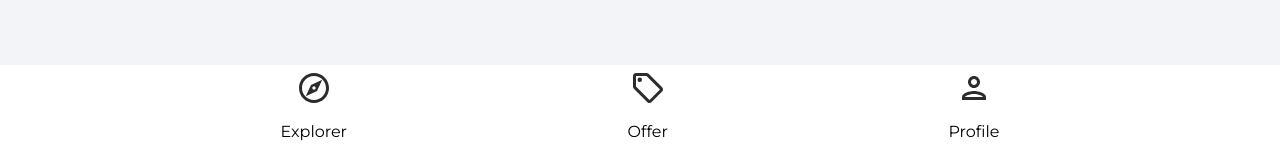
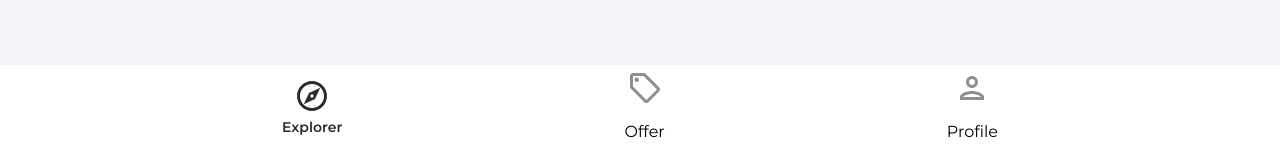
Before and after one commit to GregPetropoulos/Home-Deals, a React (Create React App) app: page / in a window 1280 px wide. Shown: the part 650-797 px from the top of the page. Built offline with nearby package versions, Linux system fonts and the light colour scheme.

Commit message:
Dynamic styling on the icons with onClick function and useNavigate, useLocation hooks from react-router-dom.

```diff
--- a/src/components/Navbar.jsx
+++ b/src/components/Navbar.jsx
@@ -1,24 +1,37 @@
-import { useNavigate, useLocation } from 'react';
+import { useNavigate, useLocation } from 'react-router-dom';
 import { ReactComponent as OfferIcon } from '../assets/svg/localOfferIcon.svg';
 import { ReactComponent as ExploreIcon } from '../assets/svg/exploreIcon.svg';
 import { ReactComponent as PersonOutlineIcon } from '../assets/svg/personOutlineIcon.svg';
 
 const Navbar = () => {
+
+
+    const navigate = useNavigate()
+    const location = useLocation()
+
+    // function for color changes in fill due to route
+    const pathMatchRoute = (route) => {
+       if(route === location.pathname){
+           return true
+       }
+    }
+
+
   return (
     <footer className='navbar'>
       <nav className='navbarNav'>
         <ul className='navbarListItems'>
-          <li className='navbarListItem'>
-            <ExploreIcon fill='#2c2c2c' width='36px' height='36px' />
-            <p>Explorer</p>
+          <li className='navbarListItem' onClick={() => navigate('/')}>
+            <ExploreIcon fill={pathMatchRoute('/')? '#2c2c2c':'#8f8f8f'} width='36px' height='36px' />
+            <p className={pathMatchRoute('/')? 'navbarListItemNameActive':'navbarListItem'}>Explorer</p>
           </li>
-          <li className='navbarListItem'>
-            <OfferIcon fill='#2c2c2c' width='36px' height='36px' />
-            <p>Offer</p>
+          <li className='navbarListItem' onClick={() => navigate('/offers')}>
+            <OfferIcon fill={pathMatchRoute('/offers')? '#2c2c2c':'#8f8f8f'} width='36px' height='36px' />
+            <p className={pathMatchRoute('/offers')? 'navbarListItemNameActive':'navbarListItem'}>Offer</p>
           </li>
-          <li className='navbarListItem'>
-            <PersonOutlineIcon fill='#2c2c2c' width='36px' height='36px' />
-            <p>Profile</p>
+          <li className='navbarListItem' onClick={() => navigate('/profiles')}>
+            <PersonOutlineIcon fill={pathMatchRoute('/profiles')? '#2c2c2c':'#8f8f8f'} width='36px' height='36px' />
+            <p className={pathMatchRoute('/profiles')? 'navbarListItemNameActive':'navbarListItem'}>Profile</p>
           </li>
         </ul>
       </nav>
```
Also changed, not shown: 1 other file (tests, documents, lock files or other folders).
